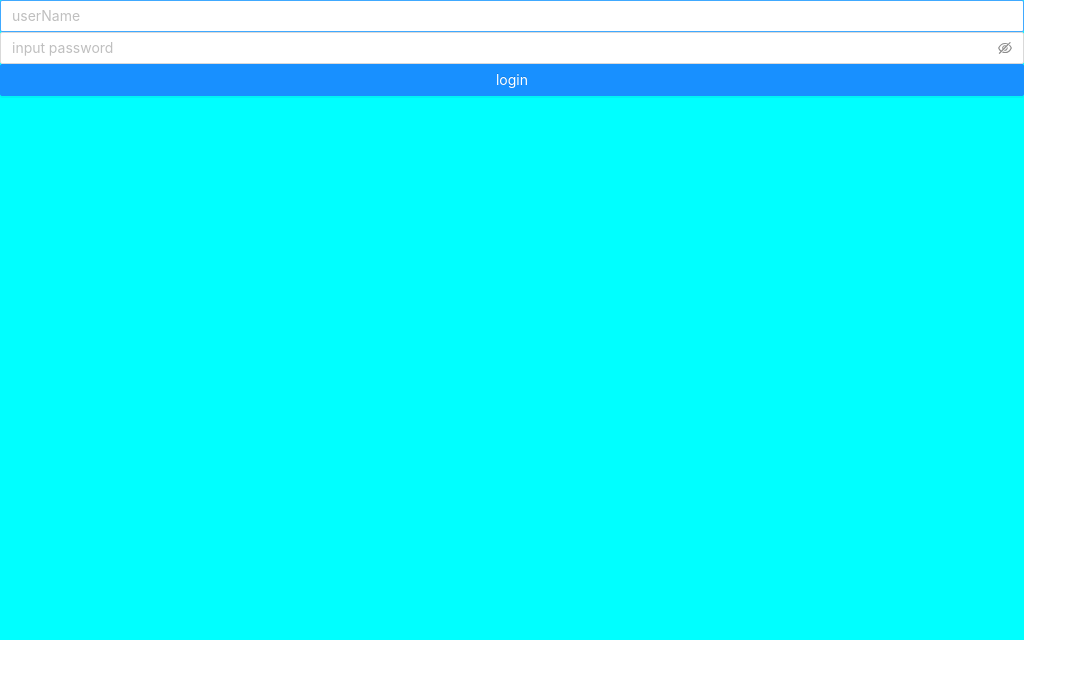
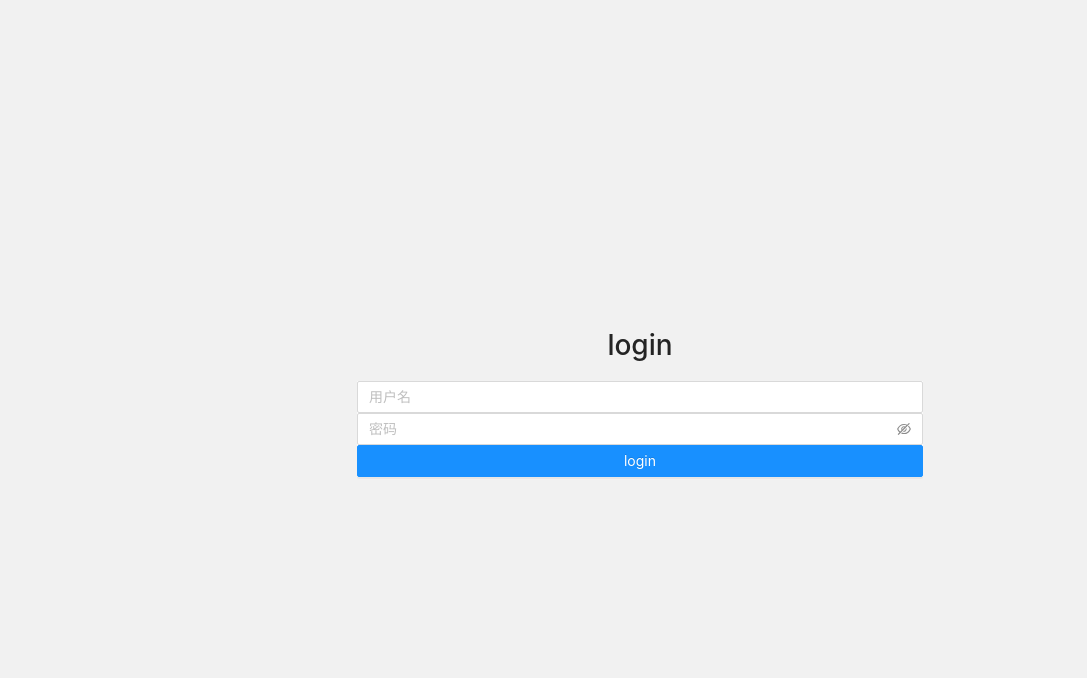
Before and after one commit to YellRes/todolist, a React app: page / in a window 1280 px wide. Shown: the top 678 px of the page, without its empty margins (0-1087 px from the left). Built offline with nearby package versions, Linux system fonts and the light colour scheme.

Commit message:
登录界面完成

```diff
--- a/config/webpack.config.js
+++ b/config/webpack.config.js
@@ -671,6 +671,6 @@ module.exports = function(webpackEnv) {
     },
     // Turn off performance processing because we utilize
     // our own hints via the FileSizeReporter
-    performance: false,
+    performance: false
   };
 };
--- a/package.json
+++ b/package.json
@@ -31,6 +31,7 @@
     "file-loader": "4.3.0",
     "fs-extra": "^8.1.0",
     "html-webpack-plugin": "4.0.0-beta.11",
+    "http-proxy-middleware": "^1.0.5",
     "identity-obj-proxy": "3.0.0",
     "jest": "24.9.0",
     "jest-environment-jsdom-fourteen": "1.0.1",
@@ -49,6 +50,8 @@
     "postcss-safe-parser": "4.0.1",
     "prettier": "^2.0.5",
     "react": "^16.13.1",
+    "react-addons-css-transition-group": "^15.6.2",
+    "react-animations": "^1.0.0",
     "react-app-polyfill": "^1.0.6",
     "react-dev-utils": "^10.2.1",
     "react-dom": "^16.13.1",
--- a/src/App.tsx
+++ b/src/App.tsx
@@ -1,8 +1,10 @@
 import React from 'react';
 import './App.css';
 
+
 import TaskList from './component/tasklist'
 import Login from './component/login'
+import { Spin } from 'antd';
 
 // import Count from './component/count/index'
 
--- /dev/null
+++ b/src/api/config.ts
@@ -0,0 +1,10 @@
+import axios from 'axios'
+
+export default {
+    login: (params: any = {}) => {
+        return axios.post('/users/login', {
+            userName: params.userName,
+            password: params.password,
+        })
+    }
+}
--- /dev/null
+++ b/src/api/index.ts
@@ -0,0 +1,43 @@
+import axios, {AxiosRequestConfig, AxiosError, AxiosResponse} from 'axios'
+import {message} from 'antd'
+
+axios.defaults.timeout = 10000
+axios.defaults.baseURL = 'http://localhost:3001'
+
+let startFlag = false
+
+// 拦截器
+export default function AxiosConfig () {
+    axios.interceptors.request.use((config: AxiosRequestConfig) => {
+        if (config.data && config.data.showLoading) {
+            startFlag = true
+
+        }
+
+        if (config.params) config.params._t = Date.now()
+
+        return config
+    }, (err: AxiosResponse) => {
+        if (startFlag) {
+            startFlag = false
+        }
+
+        return Promise.reject(err)
+    })
+
+    axios.interceptors.response.use((res: AxiosResponse) => {
+        if (startFlag) {
+            startFlag = false
+        }
+
+        return res.data
+    }, (err: AxiosError) => {
+        if (err.response && (err.response.status + '').startsWith('1')) {
+            message.error('请求出错')
+        }
+
+        if (startFlag) startFlag = false
+
+        return Promise.reject(err)
+    })
+}
--- a/src/component/login/index.less
+++ b/src/component/login/index.less
@@ -1,8 +1,19 @@
+
 .login_con {
-  background-color: cyan;
+  background-color: #f1f1f1;
   position: absolute;
   top: 0;
   left: 0;
-  width: 80%;
-  height: 80%;
+  width: 100%;
+  height: 100%;
+
+  display: flex;
+  align-items: center;
+  justify-content: center;
+  flex-direction: column;
+
+
+  .login_container {
+    background-color: #fff;
+  }
 }
--- a/src/component/login/index.tsx
+++ b/src/component/login/index.tsx
@@ -1,13 +1,17 @@
 import React, { Component } from 'react'
-import { Input, Button } from 'antd'
+import { Input, Button, message } from 'antd'
 import './index.less'
+import api from '../../api/config'
+
 
 interface Props {
 
 }
 
 interface State {
-  isCheck: boolean
+  isCheck: boolean,
+  userName: string,
+  password: string
 }
 
 class Login extends Component<Props, State>{
@@ -16,23 +20,52 @@ class Login extends Component<Props, State>{
     super(props)
 
     this.state = {
-      isCheck: false
+      isCheck: false,
+      userName: '',
+      password: ''
     }
   }
 
   test = () => {
-    this.setState({ isCheck: true })
+    const {userName, password} = this.state
+
+    api.login({userName, password})
+      .then(res => {
+        debugger
+
+
+        if (res.header && res.header.code === '1000') {
+          message.info(res.header.message);
+        } else{
+          message.error(res.header.message);
+        }
+      })
+  }
+
+  setData = (e: any, type: any) => {
+    if (type === 'USER') {
+      this.setState({
+        userName: e.target.value
+      })
+    } else {
+      this.setState({
+        password: e.target.value
+      })
+    }
   }
 
   render () {
     const {isCheck} = this.state
     return (
-    <div className={`login_con animate__animated ${isCheck ? 'animate__bounce' : null}`}>
-      <div className={ `animate__animated ${isCheck ? 'animate__bounce' : null}`} >
-        <Input placeholder="userName" />
-        <Input.Password placeholder="input password" />
+    <div className={`login_con`}>
+      <h1>login</h1>
+      <div className="login_container">
+
+        <Input placeholder="用户名" onChange={(e) => this.setData(e, 'USER')} />
+        <Input.Password placeholder="密码" onChange={(e) => this.setData(e, '')} />
 
         <Button type="primary" block onClick={this.test}>login</Button>
+
       </div>
     </div>
     )
--- a/src/index.tsx
+++ b/src/index.tsx
@@ -3,6 +3,9 @@ import ReactDOM from 'react-dom';
 import './index.css';
 import App from './App';
 import * as serviceWorker from './serviceWorker';
+import AxiosConfig from './api';
+
+AxiosConfig();
 
 ReactDOM.render(
   <React.StrictMode>
```
Also changed, not shown: src/setupProxy.js (added, +10 -0 lines), 1 other file (tests, documents, lock files or other folders).
